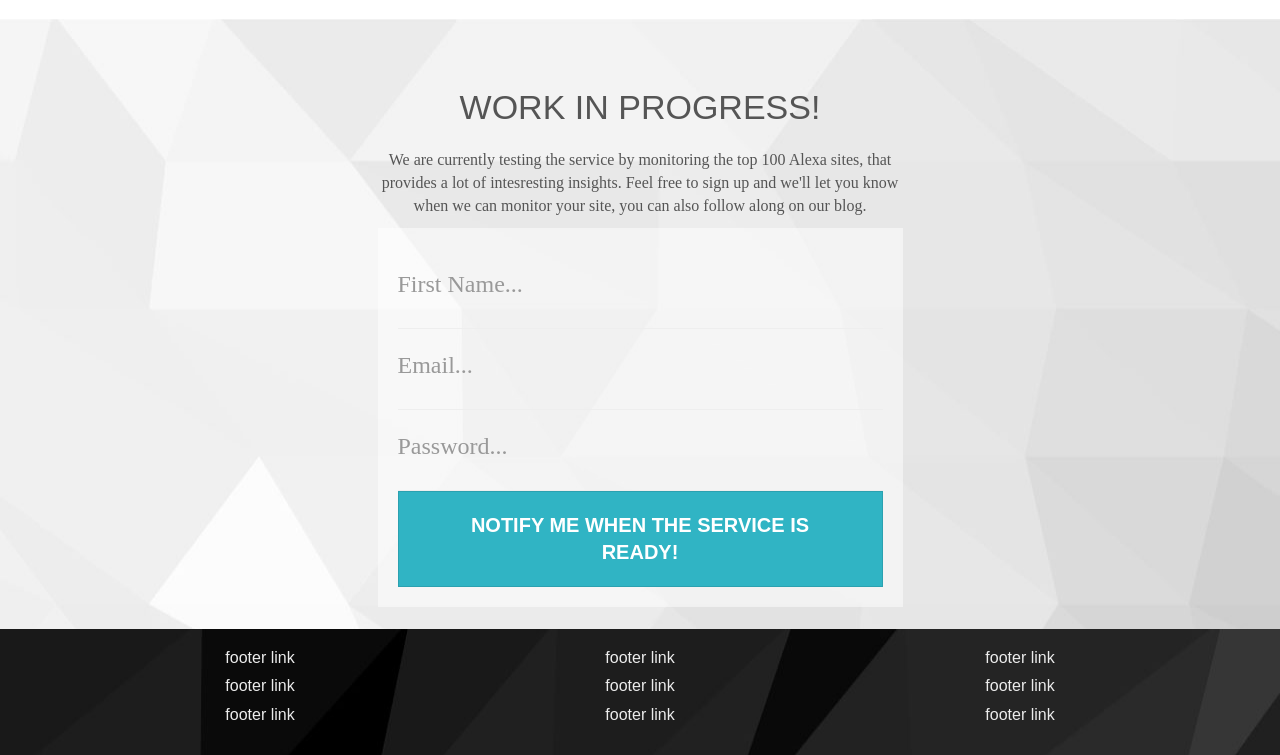
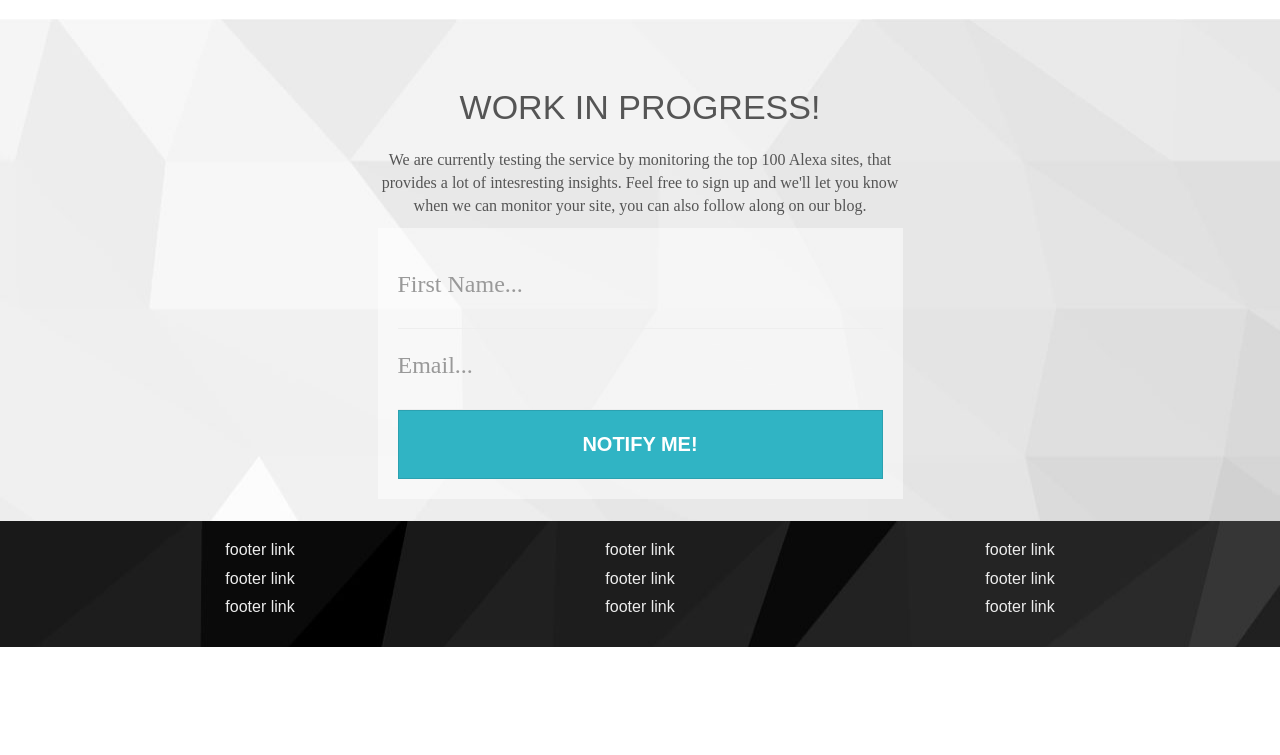
Before and after one commit to michael-picard/staging, a plain HTML site: page index.html in a window 1280 px wide. Shown: the part 1305-2060 px from the top of the page. After the commit the page ends 1952 px from the top, so only its background shows below. Drawn offline with Linux system fonts and the light colour scheme.

Commit message:
no password field

```diff
--- a/index.html
+++ b/index.html
@@ -263,10 +263,10 @@
             <div class="form-group floating-label-form-group controls">
               <input type="email" class="form-control" placeholder="Email...">
             </div>
-            <div class="form-group floating-label-form-group controls">
+           <!-- <div class="form-group floating-label-form-group controls">
               <input type="password" class="form-control" placeholder="Password...">
-            </div>
-            <button type="submit" class="btn btn-lg btn-success btn-block text-uppercase fatpadding">notify me when the service is ready!</button>
+            </div>-->
+            <button type="submit" class="btn btn-lg btn-success btn-block text-uppercase fatpadding">notify me!</button>
           </form>
         </div>
       </div>
```
